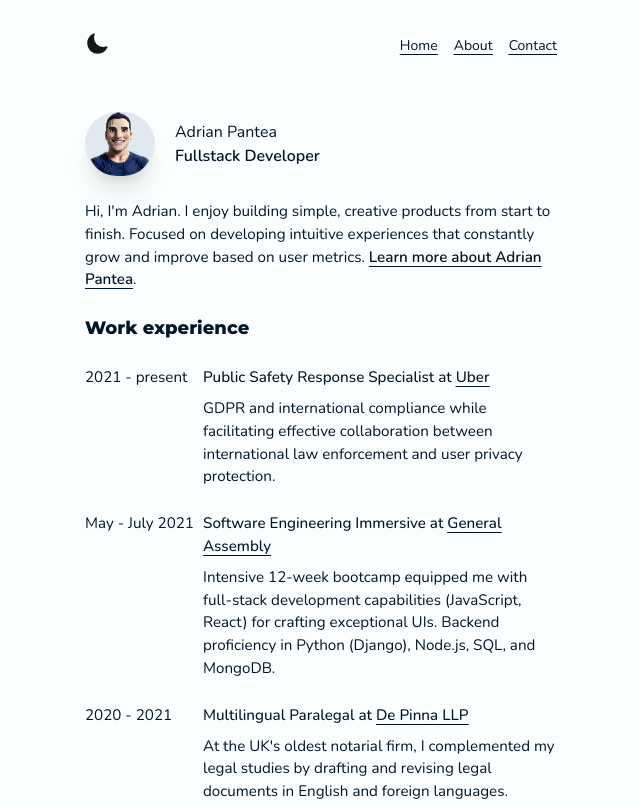
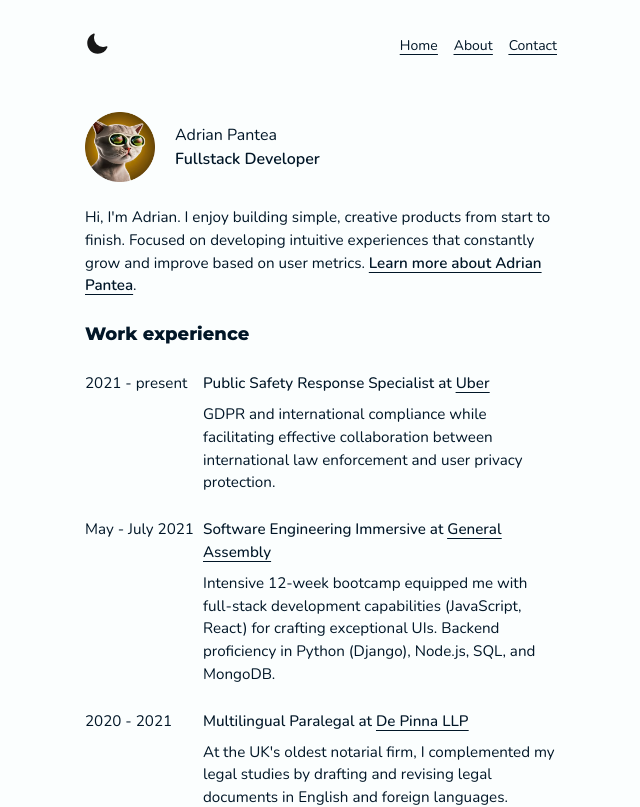
Before and after one commit to adrianp2021/simple-portfolio, a Next.js app: page / in a window 1280 px wide. Shown: the top 807 px of the page, without its empty margins (319-959 px from the left). Built offline with nearby package versions, Linux system fonts and the light colour scheme.

Commit message:
change profile photo

```diff
--- a/app/layout.js
+++ b/app/layout.js
@@ -38,7 +38,7 @@ export default function RootLayout({ children }) {
       </Script>
       <head>
         <link rel="manifest" href="/manifest.json" />
-        <link rel="icon" href="face.png" size={48} type="/face.png" />
+        <link rel="icon" href="cat.png" sizes="60x60" type="image/png" />
         <meta name="theme-color" content="#000000" />
         <title>{metadata.title}</title>
       </head>
--- a/app/page.js
+++ b/app/page.js
@@ -1,7 +1,7 @@
 "use client";
 import Image from "next/image";
 import Link from "next/link";
-import photo from "../public/me.png";
+import photo from "../public/cat.png";
 
 import Nav from "./components/nav";
 
@@ -145,7 +145,6 @@ export default function Home() {
                   alt="my photo"
                   width={70}
                   height={70}
-                  className="rounded-full dark:bg-black bg-gray shadow-xl"
                   priority
                 />
               </a>
```
Also changed, not shown: public/cat.png (added).
